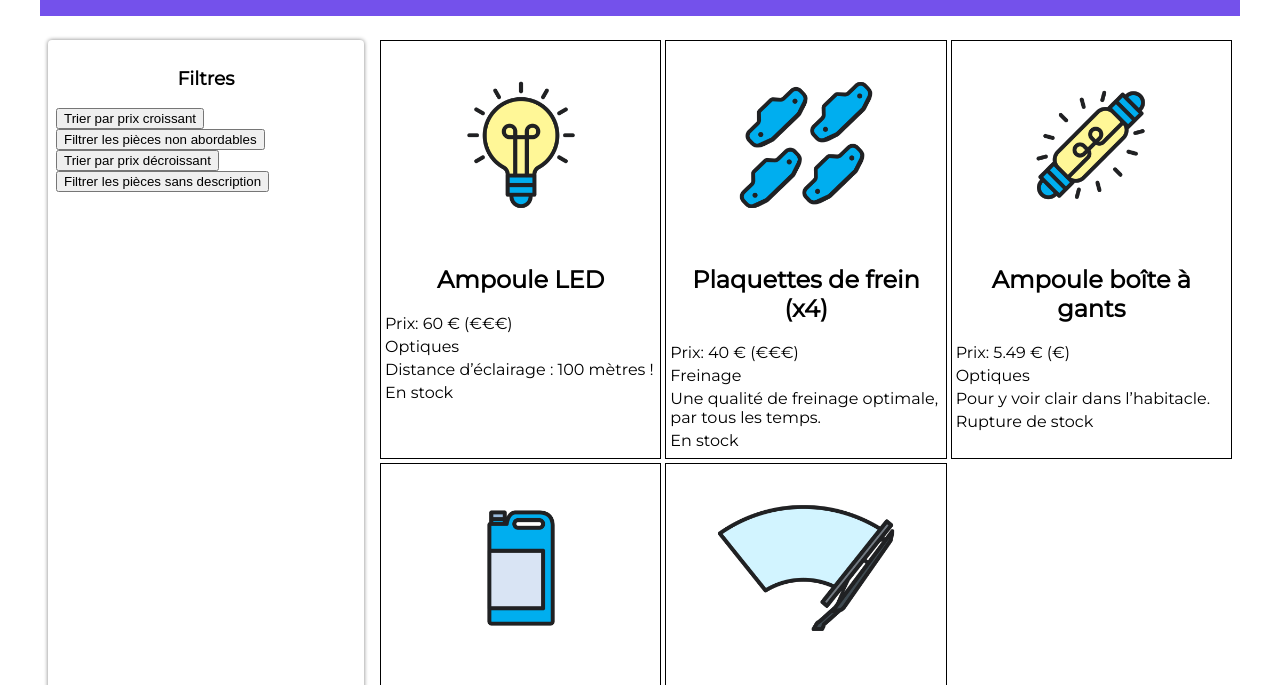
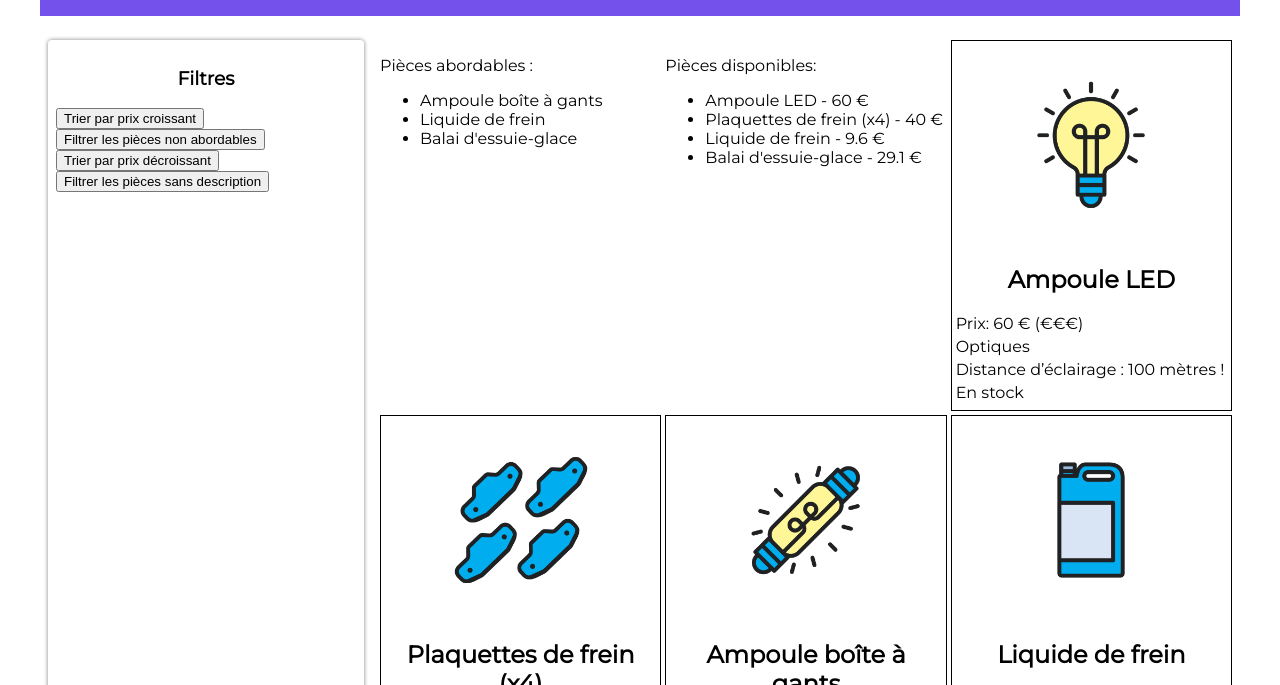
Before and after one commit to Rod97139/pieces-auto, a website: page index.html in a window 1280 px wide. Shown: the part 98-783 px from the top of the page. Drawn offline with Linux system fonts and the light colour scheme.

Commit message:
pieces abordable et disponible

```diff
--- a/index.html
+++ b/index.html
@@ -26,6 +26,12 @@
 
 			<!-- Fiches produits -->
 			<section class="fiches">
+				<div class="abordables">
+					<p>Pièces abordables :</p>
+				</div>
+				<div class="disponibles">
+					<p>Pièces disponibles:</p>
+				</div>
 			</section>
 		</main>
 	</body>
--- a/pieces.js
+++ b/pieces.js
@@ -73,3 +73,45 @@
     });
    console.log(piecesFiltrees)
 });
+
+// Tableau des noms des pièces
+const noms = pieces.map(piece => piece.nom);
+for(let i = pieces.length -1 ; i >= 0; i--){
+    if(pieces[i].prix > 35){
+        noms.splice(i,1);
+    }
+}
+console.log(noms)
+
+//Création de la liste
+const abordablesElements = document.createElement('ul');
+//Ajout de chaque nom à la liste
+for(let i=0; i < noms.length ; i++){
+    const nomElement = document.createElement('li');
+    nomElement.innerText = noms[i];
+    abordablesElements.appendChild(nomElement);
+}
+// Ajout de l'en-tête puis de la liste au bloc résultats filtres
+document.querySelector('.abordables')
+    .appendChild(abordablesElements)
+
+//Code Exercice
+const nomsDisponibles = pieces.map(piece => piece.nom);
+const prixDisponibles = pieces.map(piece => piece.prix);
+
+for(let i = pieces.length -1 ; i >= 0; i--){
+    if(pieces[i].disponibilite === false){
+        nomsDisponibles.splice(i,1);
+        prixDisponibles.splice(i,1);
+    }
+}
+
+const disponiblesElement = document.createElement('ul');
+
+for(let i=0 ; i < nomsDisponibles.length ; i++){
+    const nomElement = document.createElement('li');
+    nomElement.innerText = `${nomsDisponibles[i]} - ${prixDisponibles[i]} €`;
+    disponiblesElement.appendChild(nomElement);
+}
+
+document.querySelector('.disponibles').appendChild(disponiblesElement);
```
